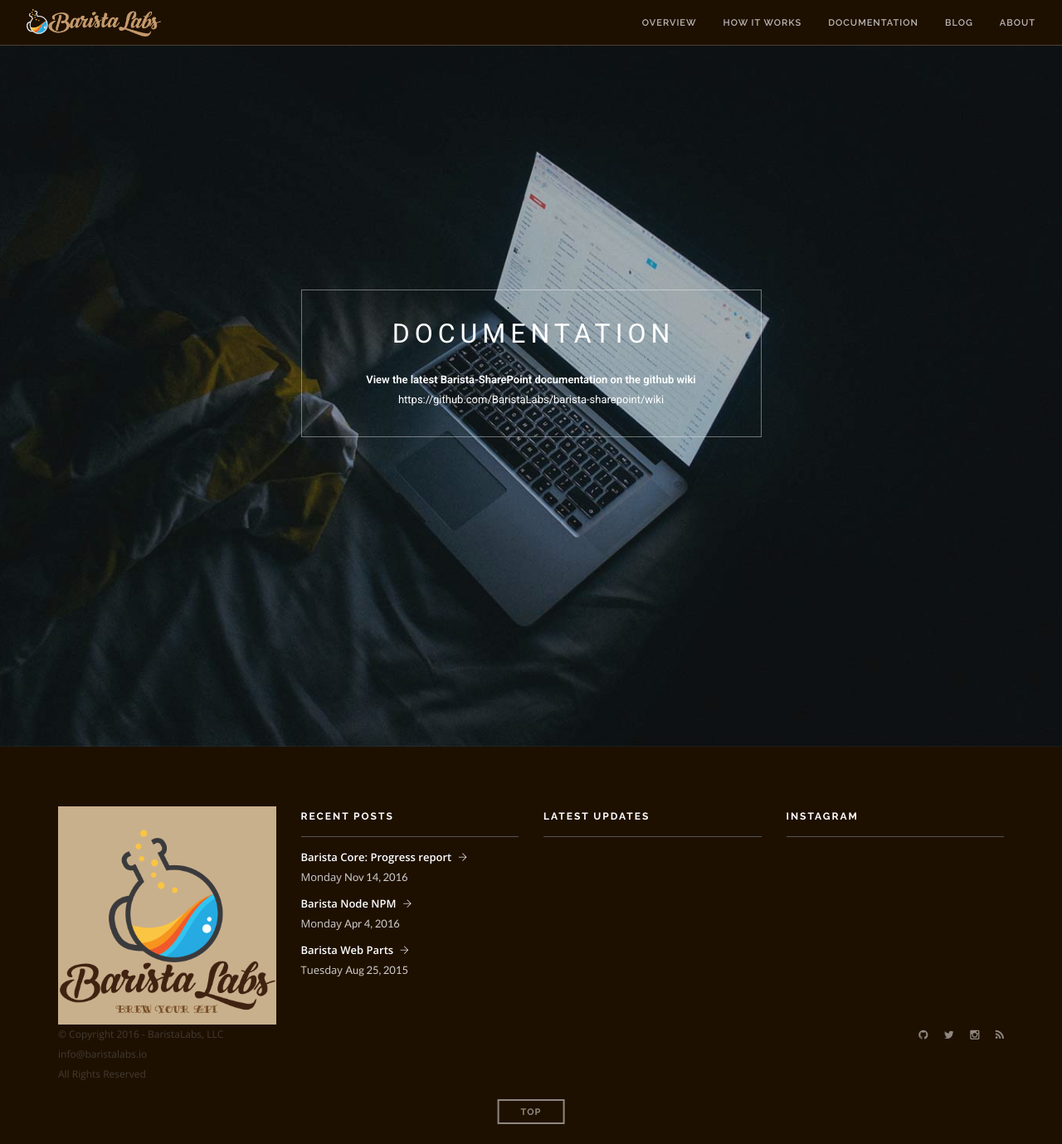
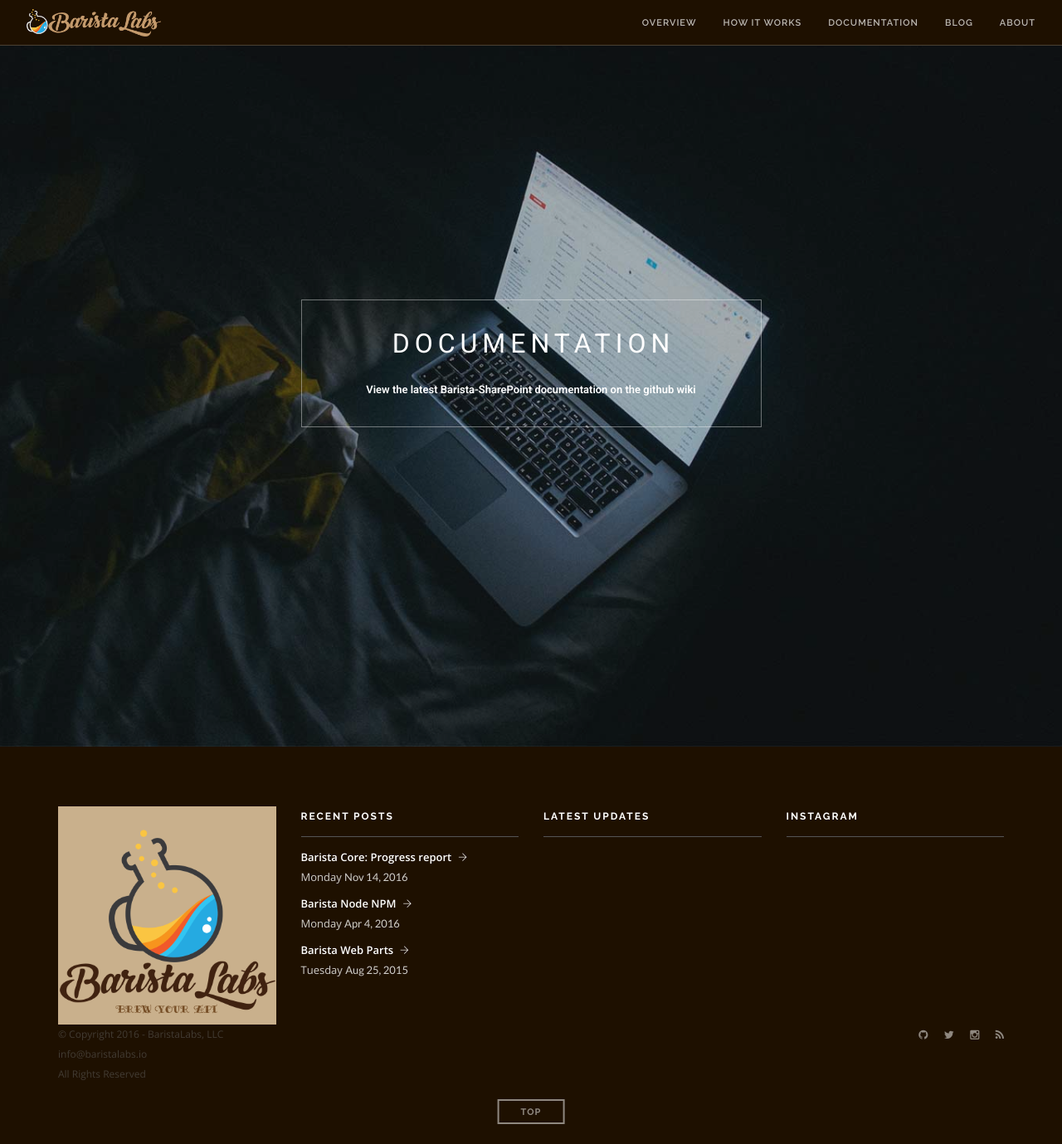
Before and after one commit to BaristaLabs/BaristaLabs.github.io, a Jekyll site: the page built from docs/index.html, in a window 1280 px wide. Shown: the whole page at 83% size. Built offline with Jekyll 4.4.1, drawn with Linux system fonts in a browser that asks for light colours; some of the changed lines change nothing that is shown.

Commit message:
another doc page update

```diff
--- a/docs/index.html
+++ b/docs/index.html
@@ -14,7 +14,6 @@
                     <h3 class="uppercase">Documentation</h3>
                     <p>
                         <a href="https://github.com/BaristaLabs/barista-sharepoint/wiki">View the latest Barista-SharePoint documentation on the github wiki</a>
-                        https://github.com/BaristaLabs/barista-sharepoint/wiki
                     </p>
                 </div>
                 </a>
```
